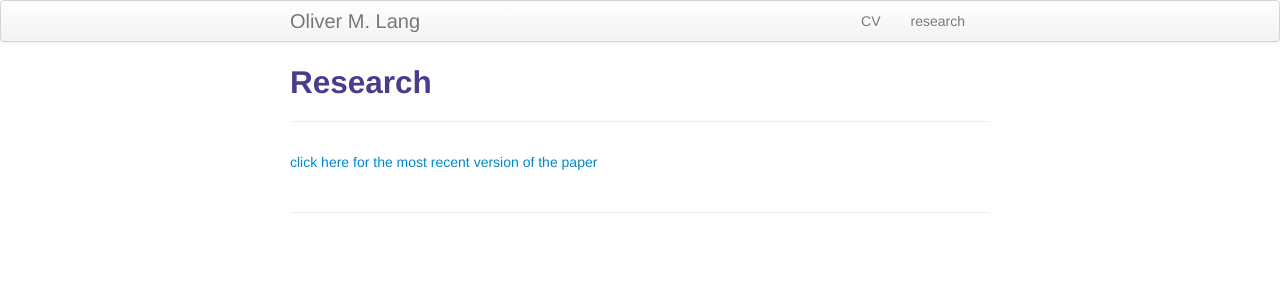
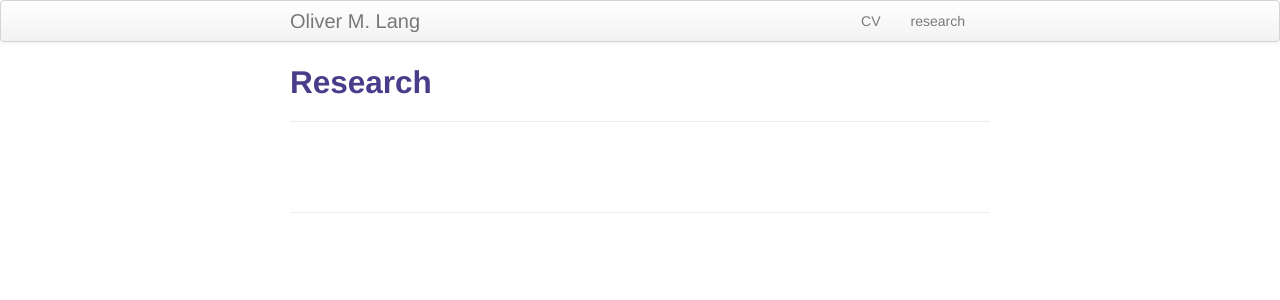
Before and after one commit to olivermlang/olivermlang.github.io, a Jekyll site: the page built from pages/research.md, in a window 1280 px wide. Shown: the top 300 px of the page. Built offline with Jekyll 4.4.1, drawn with Linux system fonts in a browser that asks for light colours.

Commit message:
final empty research page

```diff
--- a/pages/research.md
+++ b/pages/research.md
@@ -9,7 +9,7 @@ description: Blue Ham's research
 <!--  #### <u>The effects of increased eye contact on feeding portions</u>  -->
 <!--  *In this paper I estimate the effect of increased eye contact on the size of feeding portions delivered by my humans. Over a period of several months I varied the amount of time I spent in locked eye contact with my masters while secretely recording the total amount of food provided each day. The results incidate that the relationship between eye contact and portion size is concave, in that as eye contact increases, the portion size increases up until a point where it begins to decrease. Future research will examine whether time spent cuddling exhibits a similar relationship.*  -->
 
-[click here for the most recent version of the paper]({{ BASE_PATH}}/pages/working_papers/sample-working-paper.pdf)
+<!-- [click here for the most recent version of the paper]({{ BASE_PATH}}/pages/working_papers/sample-working-paper.pdf) -->
 
 
 <!-- Note: this is how to write a comment in HTML. Everything in here won't show up on your webpage.-->
```
